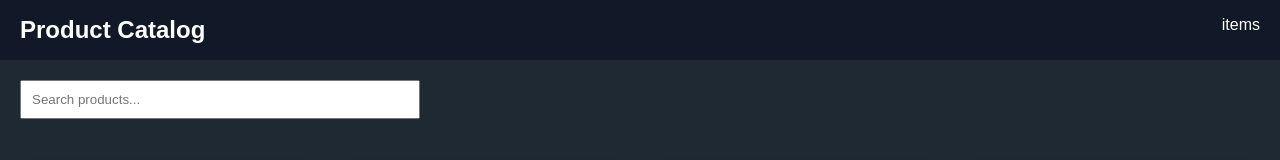
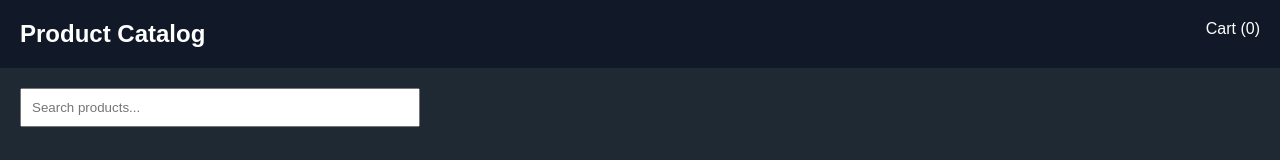
Before and after one commit to osemwengiearit/react-props-state, a React (Vite) app in the folder product-card/: page / in a window 1280 px wide. Shown: the top 160 px of the page. Built offline with nearby package versions, Linux system fonts and the light colour scheme.

Commit message:
Update Navbar to display dynamic cart count

```diff
--- a/product-card/src/components/Navbar.jsx
+++ b/product-card/src/components/Navbar.jsx
@@ -1,20 +1,20 @@
-const Navbar = ({ total }) => {
+function Navbar({ cartCount }) {
   return (
     <>
       <header
         style={{
+          padding: "20px",
+          backgroundColor: "#111827",
+          color: "white",
           display: "flex",
           justifyContent: "space-between",
-          padding: "16px 20px",
-          backgroundColor: "#111827",
-          color: "white",
         }}
       >
         <h2>Product Catalog</h2>
-        <p>{total} items</p>
+        <span>Cart ({cartCount})</span>
       </header>
     </>
   );
-};
+}
 
 export default Navbar;
```
